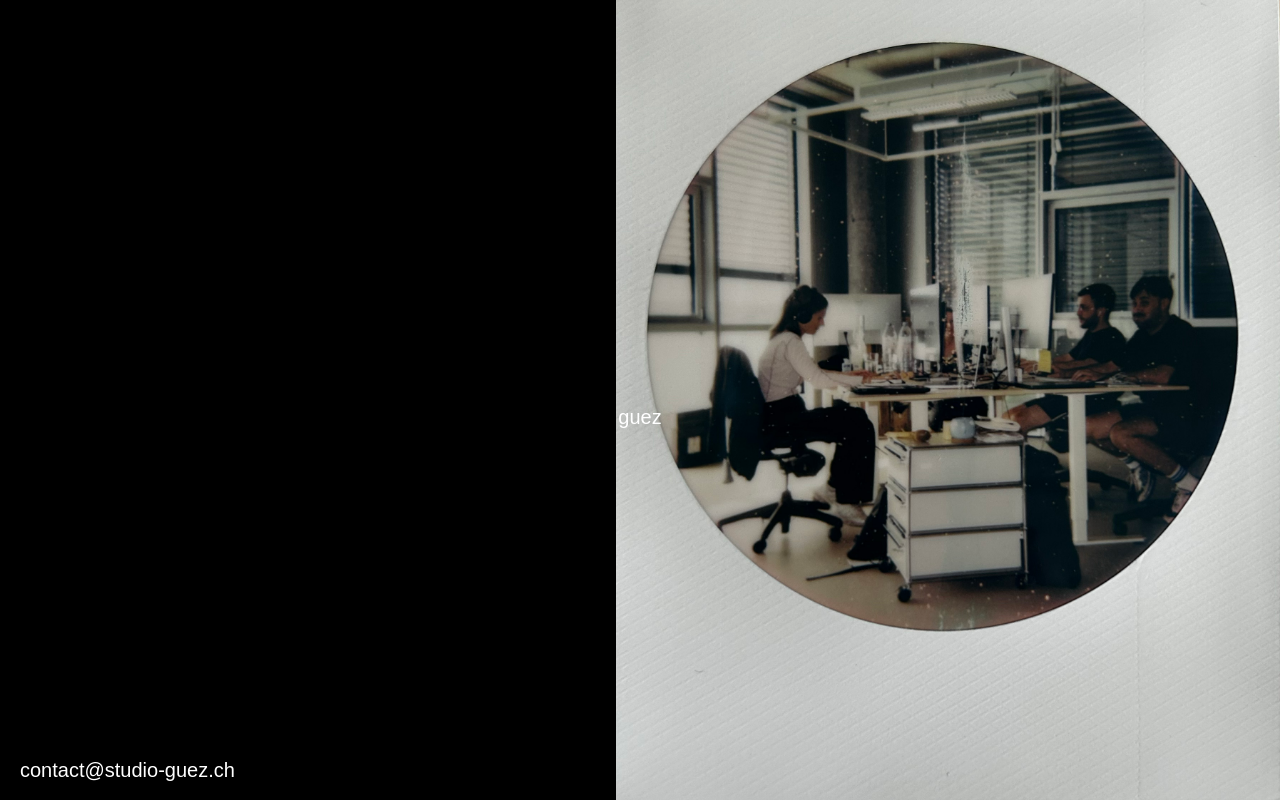
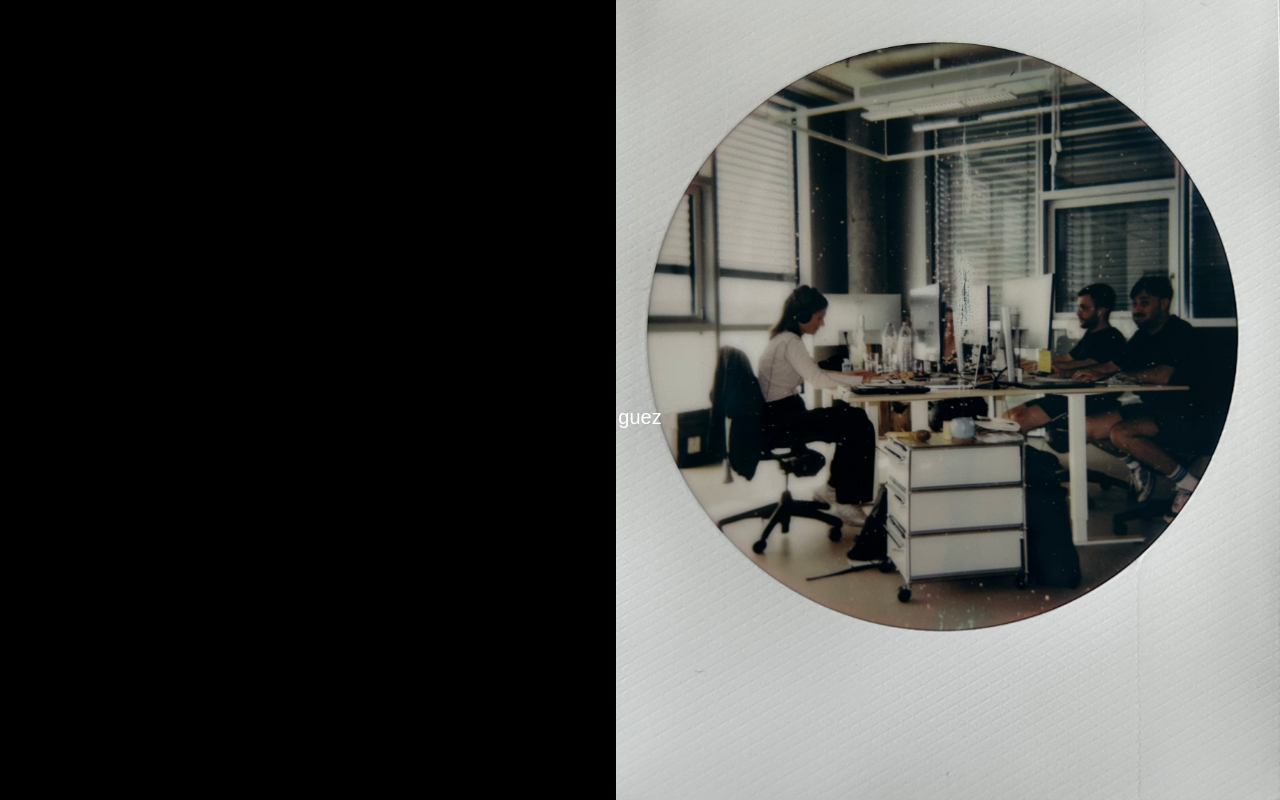
Before and after one commit to studio-guez/website, a Nuxt app: page / in a window 1280 px wide. Built offline with nearby package versions, Linux system fonts and the light colour scheme.

Commit message:
feat: remove old mail

```diff
--- a/pages/index.vue
+++ b/pages/index.vue
@@ -7,9 +7,6 @@
             @mouseover="playAnimation"
             @click="playAnimation"
         >{{name}}</h1>
-      <div style="position: fixed; bottom: 2rem">
-        <a target="_blank" href="mailto:contact+website@studio-guez.ch ">contact@studio-guez.ch</a>
-      </div>
 
 
       <img src="/coucou.jpg"
```
